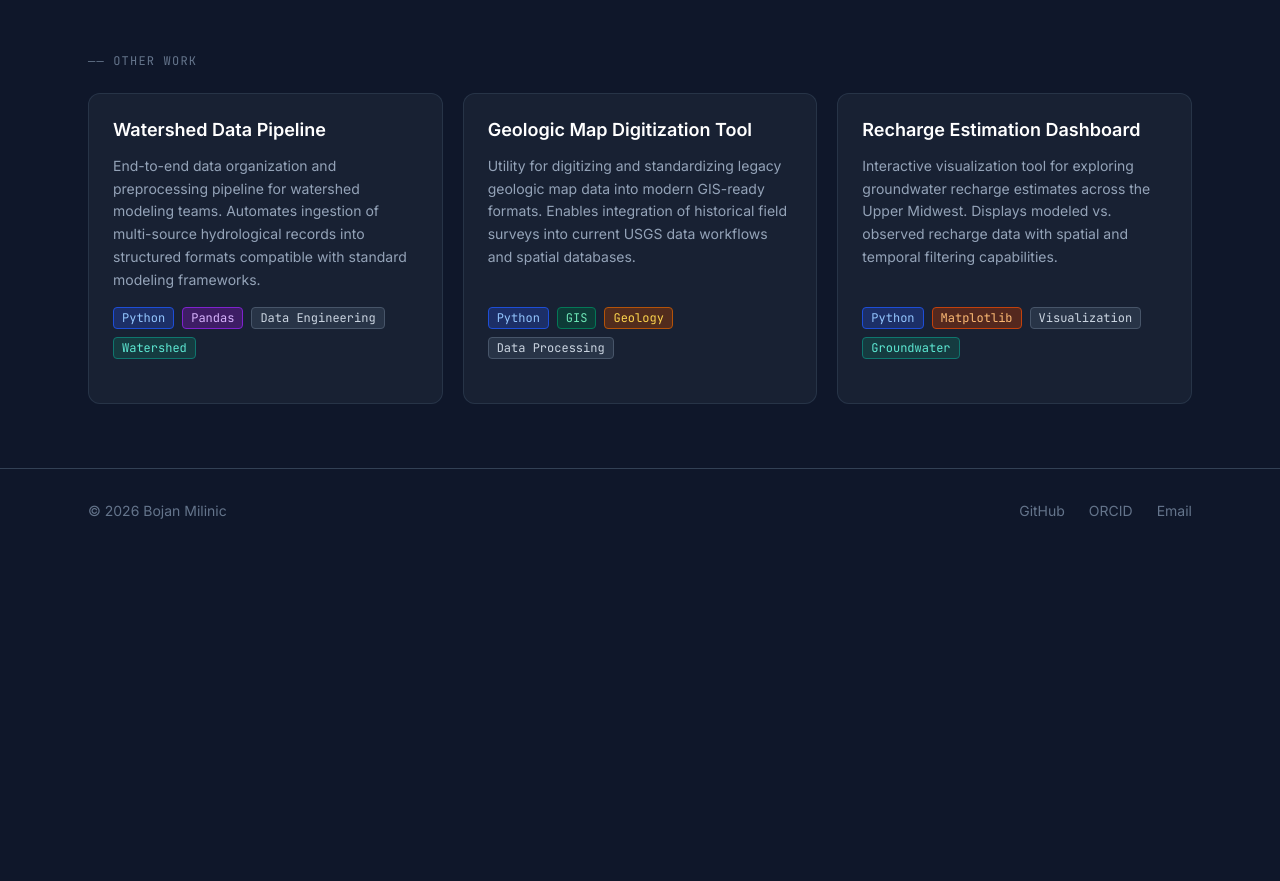
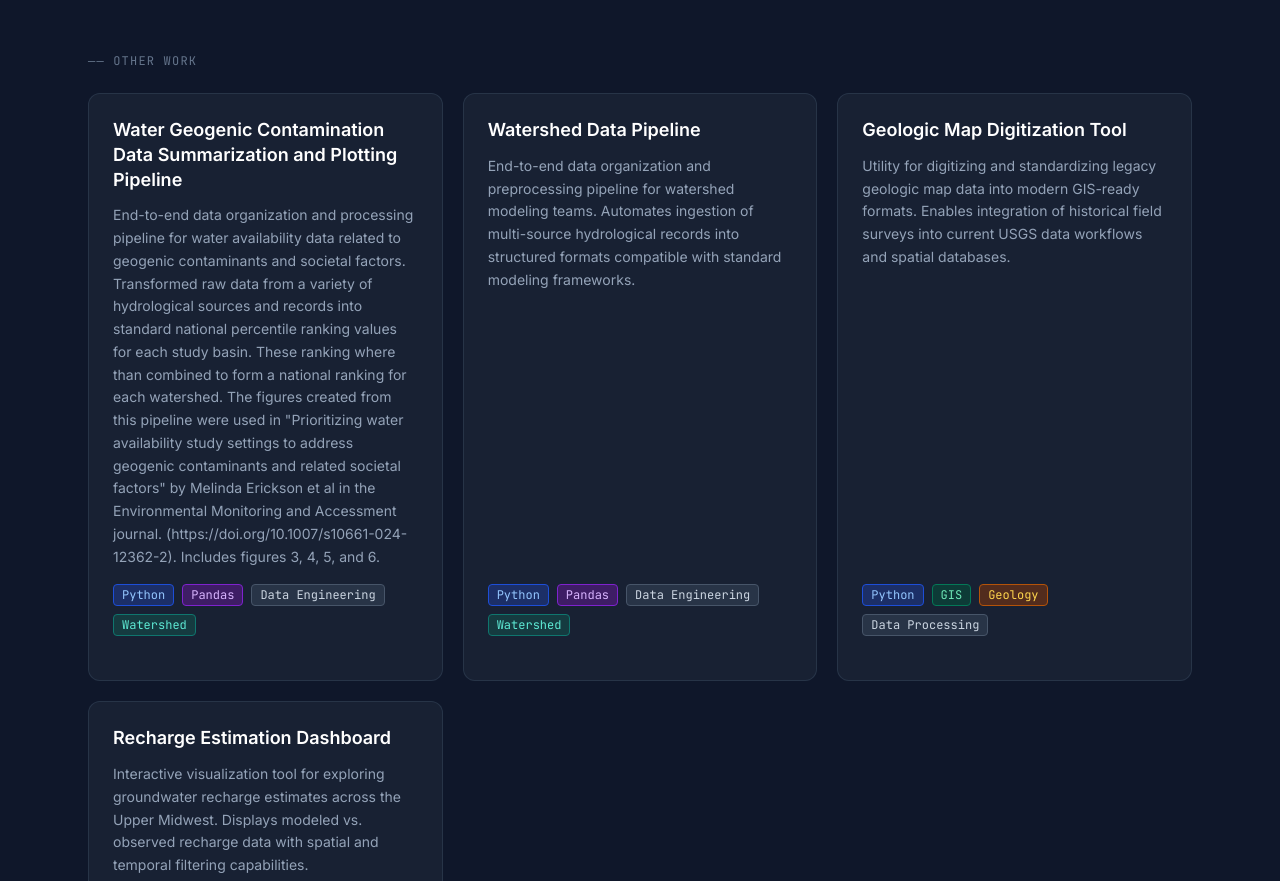
Before and after one commit to ssgokuclaw/personal-website, an Astro site: page /projects in a window 1280 px wide. Shown: the part 888-1769 px from the top of the page. Before the commit the page ends 1441 px from the top, so only its background shows below. Built offline with nearby package versions, Linux system fonts and the light colour scheme; Astro itself is replaced by a stand-in of ours; a web font is replaced by a local one.

Commit message:
Geogenic Contamination

```diff
--- a/src/data/projects.js
+++ b/src/data/projects.js
@@ -27,6 +27,15 @@ export const projects = [
     featured: true,
   },
   {
+    title: 'Water Geogenic Contamination Data Summarization and Plotting Pipeline',
+    description:
+      'End-to-end data organization and processing pipeline for water availability data related to geogenic contaminants and societal factors. Transformed raw data from a variety of hydrological sources and records into standard national percentile ranking values for each study basin. These ranking where than combined to form a national ranking for each watershed. The figures created from this pipeline were used in "Prioritizing water availability study settings to address geogenic contaminants and related societal factors" by Melinda Erickson et al in the Environmental Monitoring and Accessment journal. (https://doi.org/10.1007/s10661-024-12362-2). Includes figures 3, 4, 5, and 6.',
+    tags: ['Python', 'Pandas', 'Data Engineering', 'Watershed'],
+    github: null,
+    demo: null,
+    featured: false,
+  },
+  {
     title: 'Watershed Data Pipeline',
     description:
       'End-to-end data organization and preprocessing pipeline for watershed modeling teams. Automates ingestion of multi-source hydrological records into structured formats compatible with standard modeling frameworks.',
```
